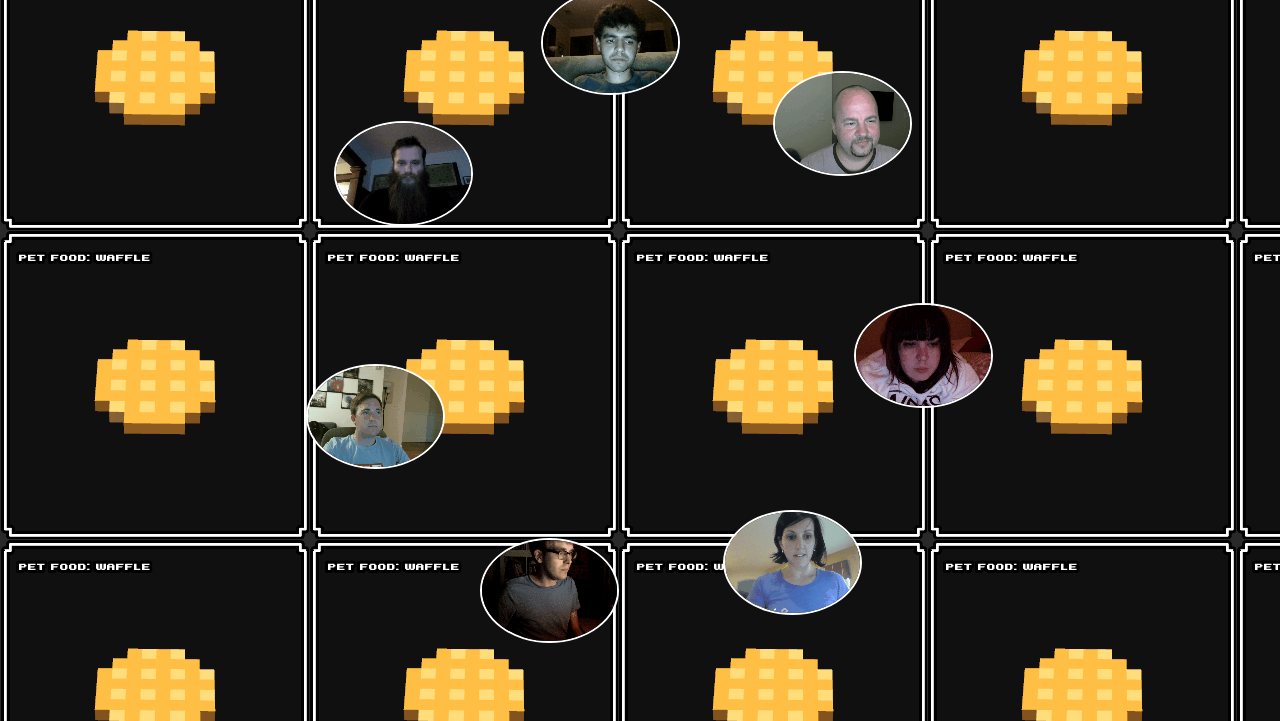
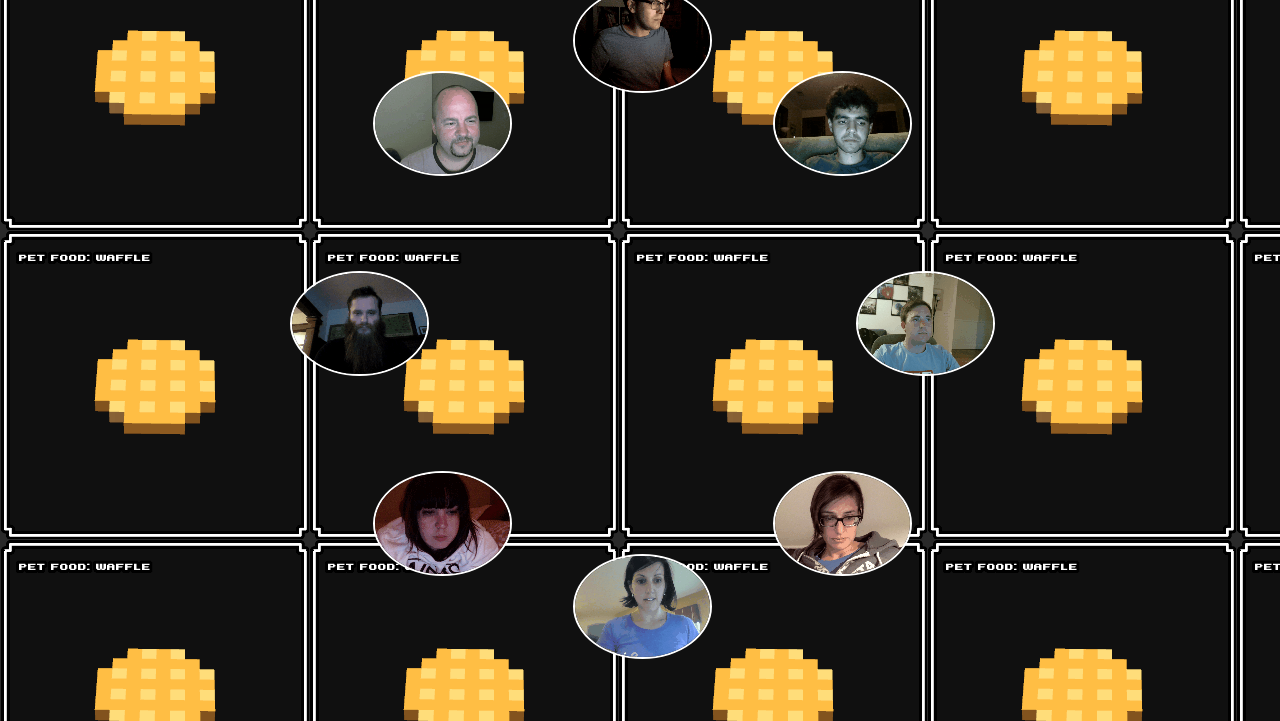
Before and after one commit to jden/waffmaff, a plain HTML site: page index.html in a window 1280 px wide. Shown: the part 79-800 px from the top of the page. Drawn offline with Linux system fonts and the light colour scheme.

Commit message:
add lyds to the squa

```diff
--- a/index.html
+++ b/index.html
@@ -14,6 +14,7 @@
       <li><img src="gifs/jerry.gif" width="135" height="101"/></li>
       <li><img src="gifs/jory.gif" width="135" height="101"/></li>
       <li><img src="gifs/kristina.gif" width="135" height="101"/></li>
+      <li><img src="gifs/lyds.gif" width="135" height="101"/></li>
       <li><img src="gifs/ruth.gif" width="135" height="101"/></li>
       <li><img src="gifs/tec27.gif" width="135" height="101"/></li>
     </ul>
```
Also changed, not shown: gifs/lyds.gif (added).
